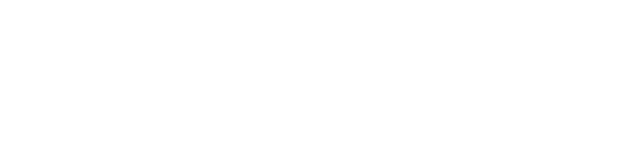
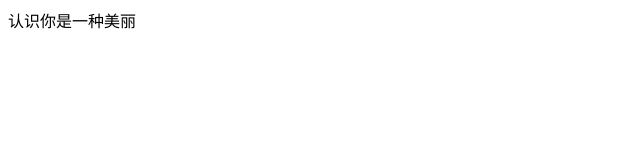
Before and after one commit to vencent2017/demo, a plain HTML site: page list.html in a window 1280 px wide. Shown: the whole page, without its empty margins (0-640 px from the left). Drawn offline with Linux system fonts and the light colour scheme.

Commit message:
修改 list.html

```diff
--- a/list.html
+++ b/list.html
@@ -7,6 +7,8 @@
     <title>Document</title>
 </head>
 <body>
-
+    <div class="box">
+        认识你是一种美丽
+    </div>
 </body>
 </html>
```
